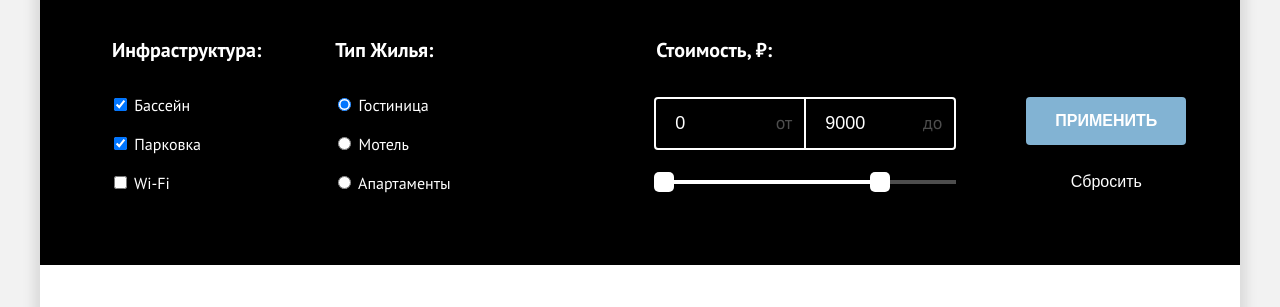
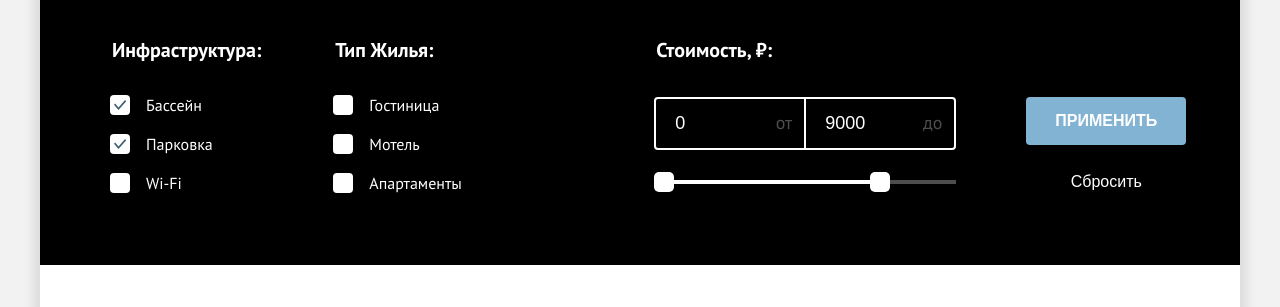
Before and after one commit to htmlacademy-htmlcss/2037583-sedona-34, a plain HTML site: page catalog.html in a window 1280 px wide. Shown: the part 212-519 px from the top of the page. Drawn offline with Linux system fonts and the light colour scheme.

Commit message:
Стилизация чекбоксов в каталоге

```diff
--- a/catalog.html
+++ b/catalog.html
@@ -69,20 +69,23 @@
             <ul class="catalog-filter-list">
               <li class="catalog-filter-item">
             <label class="control">
-              <input class="control-input" type="checkbox" name="infrastructure" value="pool" checked>
-              Бассейн
+              <input class="visually-hidden control-input" type="checkbox" name="infrastructure" value="pool" checked>
+              <span class="control-mark"></span>
+              <span class="control-label">Бассейн</span>
             </label>
           </li>
           <li class="catalog-filter-item">
             <label class="control">
-              <input class="control-input" type="checkbox" name="infrastructure" value="parking" checked>
-              Парковка
+              <input class="visually-hidden control-input" type="checkbox" name="infrastructure" value="parking" checked>
+              <span class="control-mark"></span>
+              <span class="control-label">Парковка</span>
             </label>
           </li>
           <li class="catalog-filter-item">
             <label class="control">
-              <input class="control-input" type="checkbox" name="infrastructure" value="internet">
-              Wi-Fi
+              <input class="visually-hidden control-input" type="checkbox" name="infrastructure" value="internet">
+              <span class="control-mark"></span>
+              <span class="control-label">Wi-Fi</span>
             </label>
           </li>
             </ul>
@@ -92,20 +95,23 @@
           <ul class="catalog-filter-list">
             <li class="catalog-filter-item">
               <label class="control">
-                <input class="control-input" type="radio" name="type-housing" value="hotel"  checked>
-            Гостиница
+                <input class="visually-hidden control-input" type="radio" name="type-housing" value="hotel"  checked>
+                <span class="control-mark"></span>
+                <span class="control-label">Гостиница</span>
               </label>
             </li>
             <li class="catalog-filter-item">
               <label class="control">
-                <input class="control-input" type="radio" name="type-housing" value="motel">
-            Мотель
+                <input class="visually-hidden control-input" type="radio" name="type-housing" value="motel">
+                <span class="control-mark"></span>
+                <span class="control-label">Мотель</span>
               </label>
             </li>
             <li class="catalog-filter-item">
               <label class="control">
-                <input class="control-input" type="radio" name="type-housing" value="apartments">
-            Апартаменты
+                <input class="visually-hidden control-input" type="radio" name="type-housing" value="apartments">
+                <span class="control-mark"></span>
+                <span class="control-label">Апартаменты</span>
               </label>
             </li>
           </ul>
--- a/styles/styles.css
+++ b/styles/styles.css
@@ -648,10 +648,46 @@ outline: none;
 .range-input:active {
   background-color: #756257;
   }
+.control {
+  position: relative;
+  display: block;
+  padding-left: 36px;
+}
+.control-mark {
+  position: absolute;
+  top: 2px;
+  left: 0;
+  width: 20px;
+  height: 20px;
+  background-color: #FFFFFF;
+border-radius: 4px;
+}
+.control-input[type="checkbox"]:checked + .control-mark::before {
+  position: absolute;
+  top: 5px;
+  left: 4px;
+  width: 12px;
+  height: 10px;
+  background-image: url("../images/hotels/checked.svg");
+  background-repeat: no-repeat;
+  content: "";
+}
+.control-input[type="checkbox"] + .control-mark:hover {
+  background-color: rgba(255, 255, 255, 0.6);
+}
+.control-input[type="checkbox"] + .control-mark:focus {
+border: 3px solid #83B3D3;
+}
+.control-input[type="checkbox"] + .control-mark:focus-visible {
+  border: 3px solid #83B3D3;
+  outline: none;
+}
+.control-input[type="checkbox"] + .control-mark:active {
+  background-color: rgba(255, 255, 255, 0.3);
+}
 .button-filter-form {
   display: flex;
   flex-direction: column;
-
 color: #ffffff;
 font-weight: 700;
 font-size: 16px;
```
Also changed, not shown: images/hotels/checked.svg (added).
